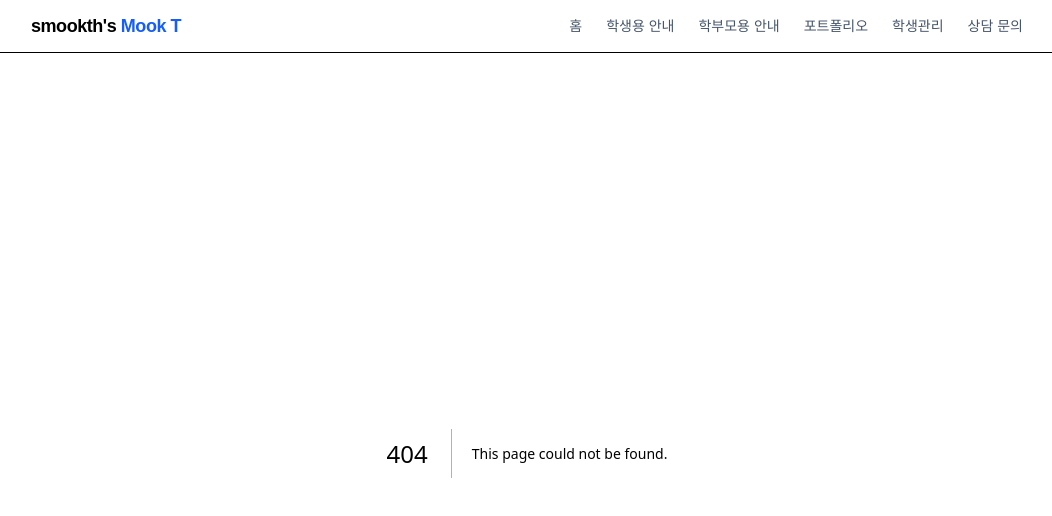
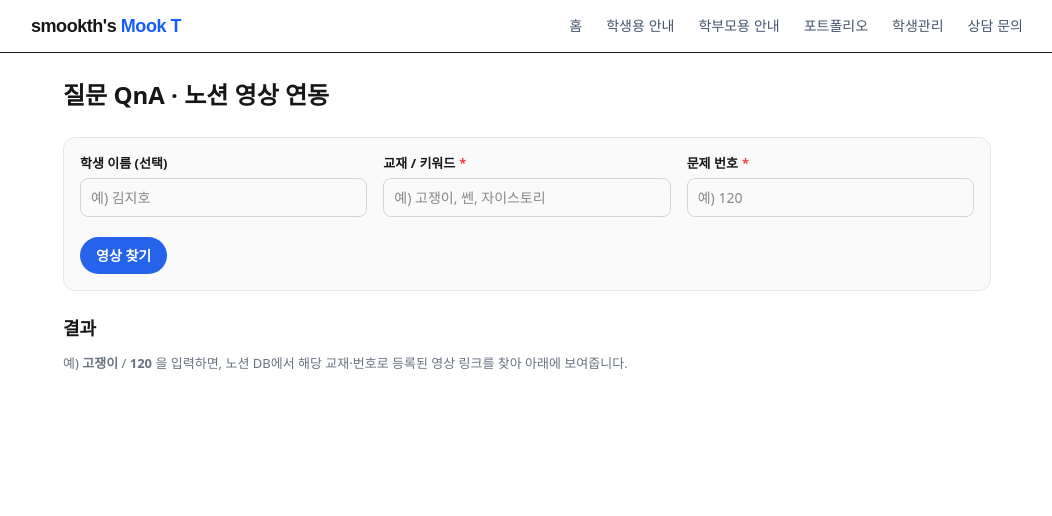
Before and after one commit to kmlim0407/antigravity-linux, a Next.js app in the folder front/: page /qna in a window 1280 px wide. Before the commit this address had no page. Shown: the top 516 px of the page, without its empty margins (113-1165 px from the left). Built offline with nearby package versions, Linux system fonts and the light colour scheme.

Commit message:
Add /qna route for QnA page

```diff
--- /dev/null
+++ b/front/app/qna/page.tsx
@@ -0,0 +1,325 @@
+"use client";
+
+import React, { useState } from "react";
+
+type VideoEntry = {
+  id: string;
+  book: string;
+  number: string;
+  title: string;
+  url: string;
+};
+
+export default function QnaPage() {
+  const [studentName, setStudentName] = useState("");
+  const [book, setBook] = useState("");
+  const [number, setNumber] = useState("");
+  const [results, setResults] = useState<VideoEntry[]>([]);
+  const [searched, setSearched] = useState(false);
+  const [loading, setLoading] = useState(false);
+  const [errorMsg, setErrorMsg] = useState("");
+
+  const handleSubmit = async (e: React.FormEvent) => {
+    e.preventDefault();
+
+    setResults([]);
+    setSearched(false);
+    setErrorMsg("");
+
+    if (!book.trim() || !number.trim()) {
+      setErrorMsg("교재와 문제 번호를 모두 입력해주세요.");
+      return;
+    }
+
+    setLoading(true);
+
+    try {
+      const res = await fetch("/api/qna/videos", {
+        method: "POST",
+        headers: { "Content-Type": "application/json" },
+        body: JSON.stringify({ book, number }),
+      });
+
+      const data = await res.json();
+
+      if (!res.ok) {
+        setErrorMsg(data.error ?? "영상 조회 중 오류가 발생했습니다.");
+      } else {
+        setResults(data.videos ?? []);
+        setSearched(true);
+      }
+    } catch (err) {
+      console.error(err);
+      setErrorMsg("서버와 통신 중 오류가 발생했습니다.");
+    } finally {
+      setLoading(false);
+    }
+  };
+
+  return (
+    <div style={containerStyle}>
+      <h1 style={titleStyle}>질문 QnA · 노션 영상 연동</h1>
+
+      {/* 입력 폼 */}
+      <form onSubmit={handleSubmit} style={formStyle}>
+        <div style={rowStyle}>
+          <div style={fieldStyle}>
+            <label style={labelStyle}>학생 이름 (선택)</label>
+            <input
+              style={inputStyle}
+              placeholder="예) 김지호"
+              value={studentName}
+              onChange={(e) => setStudentName(e.target.value)}
+            />
+          </div>
+
+          <div style={fieldStyle}>
+            <label style={labelStyle}>
+              교재 / 키워드<span style={requiredStyle}>*</span>
+            </label>
+            <input
+              style={inputStyle}
+              placeholder="예) 고쟁이, 쎈, 자이스토리"
+              value={book}
+              onChange={(e) => setBook(e.target.value)}
+            />
+          </div>
+
+          <div style={fieldStyle}>
+            <label style={labelStyle}>
+              문제 번호<span style={requiredStyle}>*</span>
+            </label>
+            <input
+              style={inputStyle}
+              placeholder="예) 120"
+              value={number}
+              onChange={(e) => setNumber(e.target.value)}
+            />
+          </div>
+        </div>
+
+        <button type="submit" style={submitButtonStyle} disabled={loading}>
+          {loading ? "영상 찾는 중..." : "영상 찾기"}
+        </button>
+      </form>
+
+      {/* 오류 메시지 */}
+      {errorMsg && (
+        <div style={errorBoxStyle}>
+          <p style={{ margin: 0, fontSize: 14 }}>{errorMsg}</p>
+        </div>
+      )}
+
+      {/* 결과 섹션 */}
+      <section style={sectionStyle}>
+        <h2 style={subtitleStyle}>결과</h2>
+
+        {!searched && !loading && !errorMsg && (
+          <p style={hintTextStyle}>
+            예) <strong>고쟁이</strong> / <strong>120</strong> 을 입력하면,
+            노션 DB에서 해당 교재·번호로 등록된 영상 링크를 찾아
+            아래에 보여줍니다.
+          </p>
+        )}
+
+        {searched && !loading && results.length === 0 && !errorMsg && (
+          <div style={noResultBoxStyle}>
+            <p style={{ margin: 0, fontSize: 14 }}>
+              해당 교재 / 번호로 등록된 영상이 없습니다.
+              <br />
+              노션 DB의 교재/번호를 확인하거나, 영상을 새로 등록해주세요.
+            </p>
+          </div>
+        )}
+
+        {results.length > 0 && (
+          <div style={videoGridStyle}>
+            {results.map((v) => (
+              <article key={v.id} style={videoCardStyle}>
+                <h3 style={videoTitleStyle}>{v.title}</h3>
+
+                <div style={iframeWrapperStyle}>
+                  <iframe
+                    src={`/embed?url=${encodeURIComponent(v.url)}`}
+                    title={v.title}
+                    style={iframeStyle}
+                    allow="accelerometer; autoplay; clipboard-write; encrypted-media; gyroscope; picture-in-picture"
+                    allowFullScreen
+                  />
+                </div>
+
+                {studentName.trim() && (
+                  <p style={smallTextStyle}>
+                    조회 학생: <strong>{studentName}</strong>
+                  </p>
+                )}
+
+                <p style={smallTextStyle}>
+                  교재: <strong>{v.book || book}</strong> / 번호:{" "}
+                  <strong>{v.number || number}</strong>
+                </p>
+
+                <p style={smallTextStyle}>
+                  원본 링크:{" "}
+                  <a
+                    href={v.url}
+                    target="_blank"
+                    rel="noopener noreferrer"
+                    style={{ color: "#2563eb" }}
+                  >
+                    새 창에서 열기
+                  </a>
+                </p>
+              </article>
+            ))}
+          </div>
+        )}
+      </section>
+    </div>
+  );
+}
+
+/** ---- 인라인 스타일 ---- */
+
+const containerStyle: React.CSSProperties = {
+  maxWidth: "960px",
+  margin: "0 auto",
+  padding: "24px 16px 48px",
+  fontFamily:
+    "system-ui, -apple-system, BlinkMacSystemFont, 'Segoe UI', sans-serif",
+};
+
+const titleStyle: React.CSSProperties = {
+  fontSize: 24,
+  fontWeight: 700,
+  marginBottom: 24,
+};
+
+const subtitleStyle: React.CSSProperties = {
+  fontSize: 18,
+  fontWeight: 600,
+  marginBottom: 12,
+};
+
+const formStyle: React.CSSProperties = {
+  border: "1px solid #e5e7eb",
+  borderRadius: 12,
+  padding: 16,
+  marginBottom: 24,
+  backgroundColor: "#fafafa",
+};
+
+const rowStyle: React.CSSProperties = {
+  display: "flex",
+  gap: 16,
+  flexWrap: "wrap",
+};
+
+const fieldStyle: React.CSSProperties = {
+  flex: 1,
+  minWidth: 180,
+  display: "flex",
+  flexDirection: "column",
+  marginBottom: 12,
+};
+
+const labelStyle: React.CSSProperties = {
+  fontSize: 13,
+  fontWeight: 600,
+  marginBottom: 4,
+};
+
+const requiredStyle: React.CSSProperties = {
+  color: "#ef4444",
+  marginLeft: 4,
+};
+
+const inputStyle: React.CSSProperties = {
+  border: "1px solid #d1d5db",
+  borderRadius: 8,
+  padding: "8px 10px",
+  fontSize: 14,
+};
+
+const submitButtonStyle: React.CSSProperties = {
+  marginTop: 8,
+  padding: "8px 16px",
+  borderRadius: 999,
+  border: "none",
+  fontSize: 14,
+  fontWeight: 600,
+  cursor: "pointer",
+  backgroundColor: "#2563eb",
+  color: "white",
+};
+
+const sectionStyle: React.CSSProperties = {
+  marginTop: 16,
+};
+
+const hintTextStyle: React.CSSProperties = {
+  fontSize: 13,
+  color: "#6b7280",
+};
+
+const errorBoxStyle: React.CSSProperties = {
+  borderRadius: 12,
+  border: "1px solid #fee2e2",
+  backgroundColor: "#fef2f2",
+  padding: 12,
+  fontSize: 14,
+  color: "#991b1b",
+  marginTop: 8,
+};
+
+const noResultBoxStyle: React.CSSProperties = {
+  borderRadius: 12,
+  border: "1px solid #e5e7eb",
+  backgroundColor: "#f9fafb",
+  padding: 12,
+  fontSize: 14,
+  color: "#4b5563",
+};
+
+const videoGridStyle: React.CSSProperties = {
+  display: "grid",
+  gridTemplateColumns: "repeat(auto-fit, minmax(280px, 1fr))",
+  gap: 16,
+};
+
+const videoCardStyle: React.CSSProperties = {
+  borderRadius: 12,
+  border: "1px solid #e5e7eb",
+  padding: 12,
+  backgroundColor: "white",
+};
+
+const videoTitleStyle: React.CSSProperties = {
+  fontSize: 14,
+  fontWeight: 600,
+  margin: "0 0 8px",
+};
+
+const iframeWrapperStyle: React.CSSProperties = {
+  position: "relative",
+  width: "100%",
+  paddingBottom: "56.25%", // 16:9
+  borderRadius: 8,
+  overflow: "hidden",
+  marginBottom: 8,
+};
+
+const iframeStyle: React.CSSProperties = {
+  position: "absolute",
+  top: 0,
+  left: 0,
+  width: "100%",
+  height: "100%",
+  border: "none",
+};
+
+const smallTextStyle: React.CSSProperties = {
+  fontSize: 12,
+  color: "#4b5563",
+  margin: "2px 0",
+};
```
